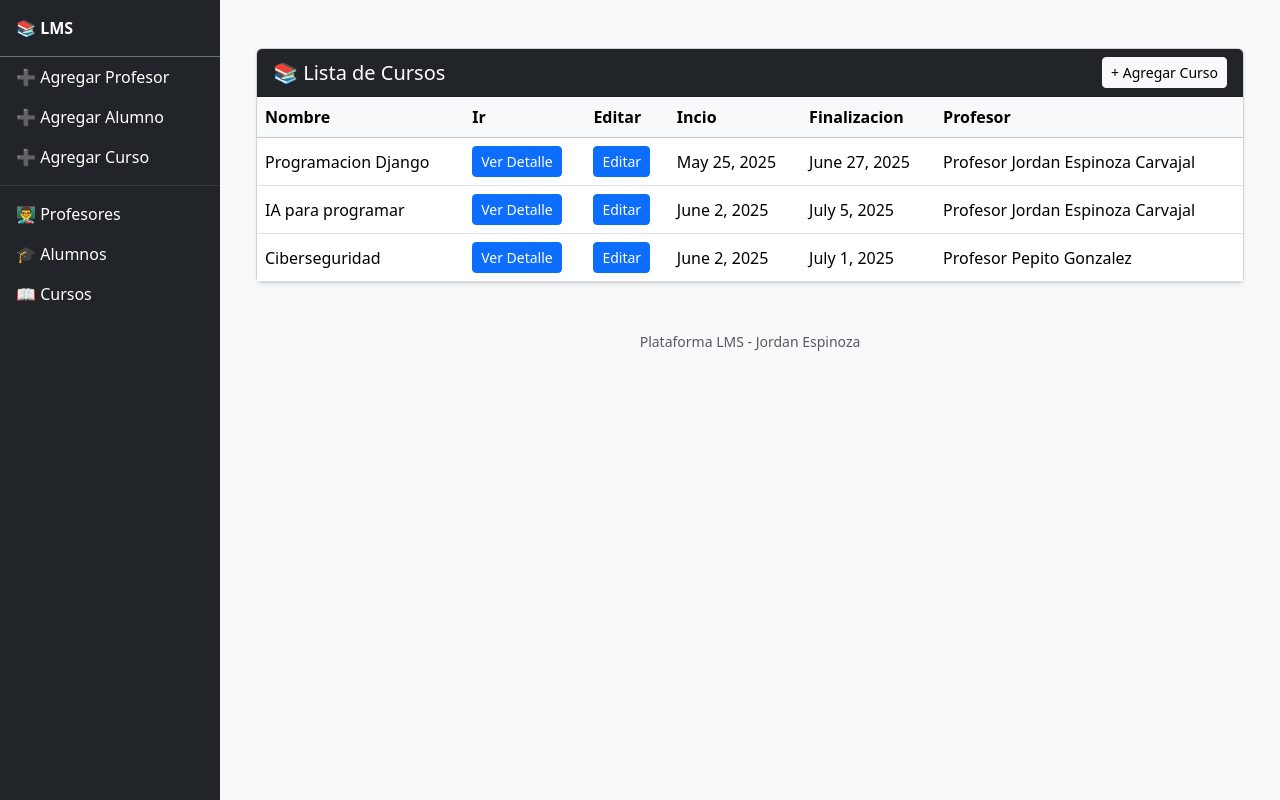
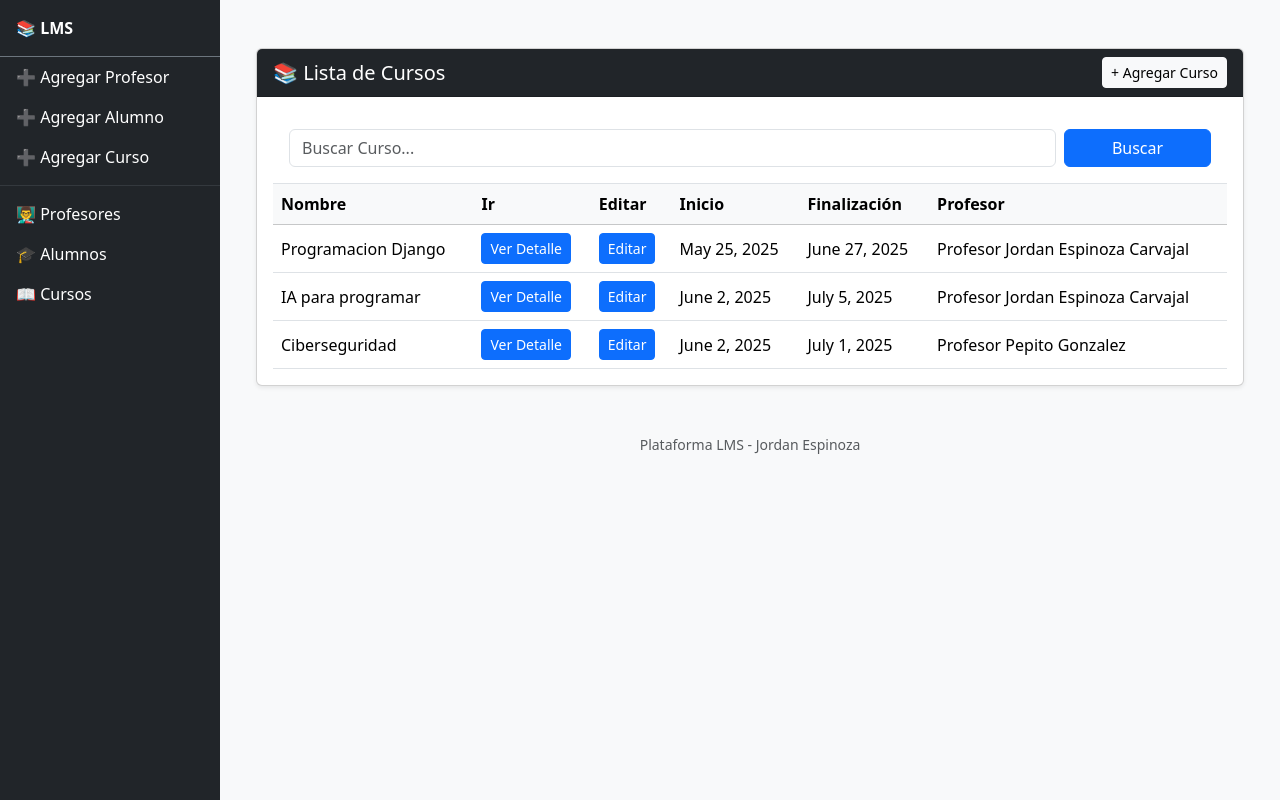
Before and after one commit to kratosjor/LMS, a Django app: page /plataforma/listar_cursos/ in a window 1280 px wide. Run offline with Django 5.2, Linux system fonts and the light colour scheme; data comes from the database, SQL or seed files in the repository; both versions use the stored data as it was after the commit; some libraries are stand-ins or nearby versions.

Commit message:
actividad

```diff
--- a/Plataforma/models.py
+++ b/Plataforma/models.py
@@ -68,3 +68,41 @@ class Material(models.Model):
 
     def __str__(self):
         return self.titulo
+
+#############################################################################################################
+
+
+########################
+#-----MODELO ACTIVIDAD
+########################
+class Actividad(models.Model):
+    curso = models.ForeignKey(Curso, on_delete=models.CASCADE, related_name='actividades')
+    titulo = models.CharField(max_length=200)
+    descripcion = models.TextField(blank=True)
+    fecha_creacion = models.DateTimeField(auto_now_add=True)
+
+    def __str__(self):
+        return self.titulo
+
+########################
+#-----MODELO Pregunta
+########################
+
+class Pregunta(models.Model):
+    actividad = models.ForeignKey(Actividad, on_delete=models.CASCADE, related_name='preguntas')
+    texto = models.TextField()
+
+    def __str__(self):
+        return self.texto
+
+########################
+#-----MODELO OPCION
+########################
+
+class Opcion(models.Model):
+    pregunta = models.ForeignKey(Pregunta, on_delete=models.CASCADE, related_name='opciones')
+    texto = models.CharField(max_length=255)
+    es_correcta = models.BooleanField(default=False)
+
+    def __str__(self):
+        return self.texto
--- a/Plataforma/templates/plataforma/listar_cursos.html
+++ b/Plataforma/templates/plataforma/listar_cursos.html
@@ -12,7 +12,20 @@
             <h5 class="mb-0">📚 Lista de Cursos</h5>
             <a href="{% url 'agregar_curso' %}" class="btn btn-sm btn-light">+ Agregar Curso</a>
         </div>
-        <div class="card-body p-0">
+        <div class="card-body">
+            <!-- Formulario de búsqueda -->
+            <div class="card-body border-bottom">
+            <form method="get" class="row g-2">
+                <div class="col-md-10">
+                    <input type="text" name="curso" class="form-control" placeholder="Buscar Curso..." value="{{ buscar_curso }}">
+
+                </div>
+                <div class="col-md-2 d-grid">
+                    <button type="submit" class="btn btn-primary">Buscar</button>
+                </div>
+            </form>
+        </div>
+
             {% if cursos %}
             <div class="table-responsive">
                 <table class="table table-hover align-middle mb-0">
@@ -21,8 +34,8 @@
                             <th>Nombre</th>
                             <th>Ir</th>
                             <th>Editar</th>
-                            <th>Incio</th>
-                            <th>Finalizacion</th>
+                            <th>Inicio</th>
+                            <th>Finalización</th>
                             <th>Profesor</th>
                         </tr>
                     </thead>
@@ -36,7 +49,6 @@
                             <td>
                                 <a href="{% url 'editar_curso' curso.id %}" class="btn btn-sm btn-primary">Editar</a>
                             </td>
-
                             <td>{{ curso.fecha_inicio }}</td>
                             <td>{{ curso.fecha_fin }}</td>
                             <td>{{ curso.profesor_curso }}</td>
--- a/Plataforma/urls.py
+++ b/Plataforma/urls.py
@@ -24,4 +24,14 @@ urlpatterns = [
     #EDICION
     path('editar_curso/<int:pk>/', CursoUpdateView.as_view(), name='editar_curso'),
     path('editar_alumno/<int:pk>/', AlumnoUpdateView.as_view(), name='editar_alumno'),
+
+    #ACTIVIDAD
+    path('cursos/<int:curso_id>/crear_actividad/', crear_actividad, name='crear_actividad'),
+    path('curso/<int:curso_id>/actividades/', ver_actividad, name='ver_actividad'),
+
+
+    path('actividad/<int:pk>/eliminar_actividad/', ActividadDeleteView.as_view(), name='eliminar_actividad'),
+
+
+
 ]
--- a/Plataforma/views.py
+++ b/Plataforma/views.py
@@ -7,6 +7,7 @@ from django.shortcuts import redirect
 from django.shortcuts import get_object_or_404
 from django.views.generic import UpdateView, DetailView, ListView, CreateView, DeleteView
 from django.urls import reverse_lazy
+from django.db.models import Q
 
 ########################
 #-----VIEW HOME
@@ -68,24 +69,56 @@ def agregar_curso(request):
 ########################
 
 def listar_profesores(request):
-    profesores = Profesor.objects.all()
-    return render(request, 'plataforma/listar_profesores.html', {'profesores': profesores})
+    buscar_profesor = request.GET.get('profesor', '')
+
+    if buscar_profesor:
+        profesores = Profesor.objects.filter(
+            Q(nombre__icontains=buscar_profesor) |
+            Q(apellidos__icontains=buscar_profesor)
+        )
+    else:
+        profesores = Profesor.objects.all()
+
+    return render(request, 'plataforma/listar_profesores.html', {
+    'profesores': profesores,
+    'buscar_profesor': buscar_profesor
+})
+
 
 
 ########################
-#-----VIEW LISTAR PROFESORES
+#-----VIEW LISTAR alumnos
 ########################
 
 def listar_alumnos(request):
-    alumnos = Alumno.objects.all()
-    return render(request, 'plataforma/listar_alumnos.html', {'alumnos': alumnos})
+    buscar_alumno = request.GET.get("alumno", "")
+    if buscar_alumno:
+        alumnos = Alumno.objects.filter(
+            Q(nombre__icontains=buscar_alumno) |
+            Q(apellidos__icontains=buscar_alumno)
+        )
+
+    else:
+        alumnos = Alumno.objects.all()
+
+
+    return render(request, 'plataforma/listar_alumnos.html', {'alumnos': alumnos,'buscar_alumno':buscar_alumno})
 
 ########################
 #-----VIEW LISTAR CURSOS
 ########################
 def listar_cursos(request):
-    cursos = Curso.objects.all()
-    return render(request, 'plataforma/listar_cursos.html', {'cursos': cursos})
+    buscar_curso = request.GET.get("curso", "")
+
+    if buscar_curso:
+        cursos = Curso.objects.filter(nombre_curso__icontains=buscar_curso)
+    else:
+        cursos = Curso.objects.all()
+
+    return render(request, 'plataforma/listar_cursos.html', {
+        'cursos': cursos,
+        'buscar_curso': buscar_curso
+    })
 
 
 ########################
@@ -171,3 +204,61 @@ class AlumnoUpdateView(UpdateView):
 
     def get_success_url(self):
         return reverse_lazy('listar_alumnos')
+
+########################
+#-----VISTA CREAR ACTIVIDAD
+########################
+def crear_actividad(request, curso_id):
+    curso = get_object_or_404(Curso, id=curso_id)
+
+    if request.method == 'POST':
+        actividad_form = ActividadForm(request.POST)
+
+        if actividad_form.is_valid():
+            actividad = actividad_form.save(commit=False)
+            actividad.curso = curso
+            actividad.save()
+
+            # Procesar preguntas y opciones desde request.POST
+            preguntas = request.POST.getlist('preguntas[][texto]')
+            opciones_texto = request.POST.getlist('opciones[][texto]')
+            opciones_correctas = request.POST.getlist('opciones[][es_correcta]')  # Esto es tricky, mejor manejarlo con JS bien nombrado
+
+            # Mejor usar nombres de campo con índices como:
+            # preguntas[0][texto], opciones[0][0][texto], opciones[0][0][es_correcta]
+
+            # Pero esto requiere un parser más avanzado en el backend, o usar JS para reestructurar antes del envío.
+
+            return redirect('detalle_curso', curso.id)
+
+    else:
+        actividad_form = ActividadForm()
+
+    return render(request, 'plataforma/crear_actividad.html', {
+        'actividad_form': actividad_form,
+        'curso': curso,
+    })
+
+
+
+########################
+#-----VISTA COMPLETAR ACTIVIDAD
+########################
+def ver_actividad(request, curso_id):
+    curso = get_object_or_404(Curso, id=curso_id)
+    actividades = Actividad.objects.filter(curso=curso)
+
+    return render(request, 'plataforma/ver_actividad.html', {
+        'curso': curso,
+        'actividades': actividades,
+    })
+########################
+#-----VISTA ELIMINAR ACTIVIDAD
+########################
+
+class ActividadDeleteView(DeleteView):
+    model = Actividad
+    template_name = 'plataforma/actividad_confirm_delete.html'
+
+    def get_success_url(self):
+        return reverse_lazy('detalle_curso', kwargs={'curso_id': self.object.curso.id})
```
Also changed, not shown: Plataforma/forms.py (+33 -0 lines), Plataforma/templates/plataforma/crear_actividad.html (added, +64 -0 lines), Plataforma/templates/plataforma/detalle_curso.html (+13 -0 lines), Plataforma/templates/plataforma/listar_alumnos.html (+18 -3 lines), Plataforma/templates/plataforma/listar_profesores.html (+15 -1 lines), Plataforma/templates/plataforma/ver_actividad.html (added, +23 -0 lines), Plataforma/migrations/0004_actividad_pregunta_opcion.py (added), db.sqlite3.
